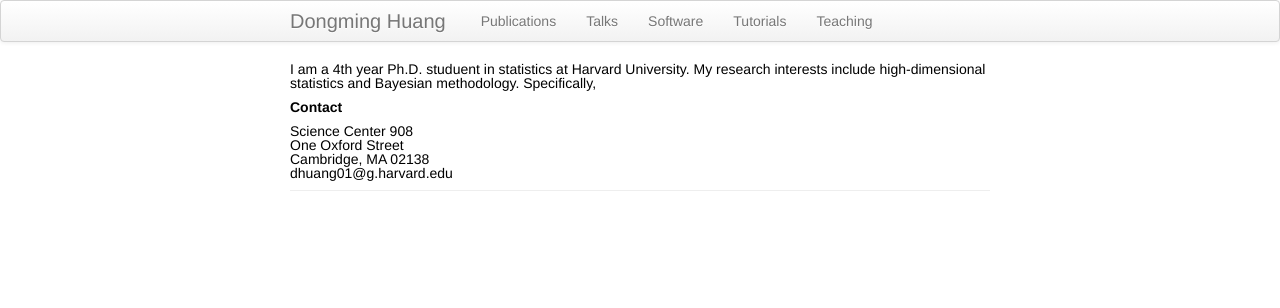
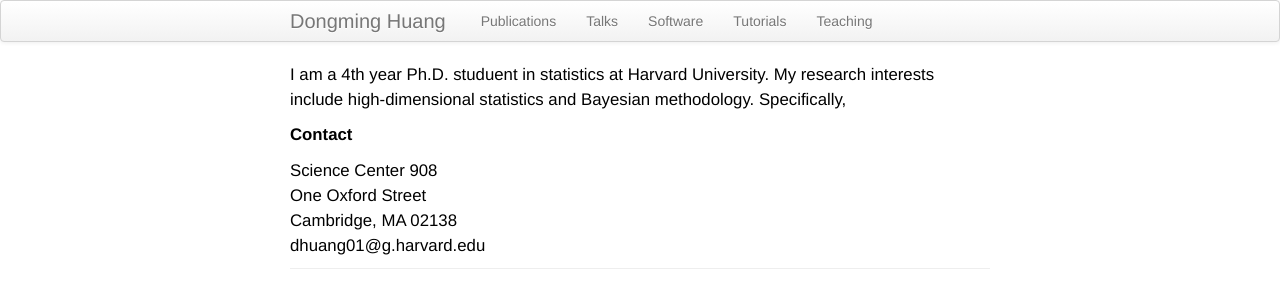
Before and after one commit to stathuang/dmhuang.github.io, a Jekyll site: the page built from index.md, in a window 1280 px wide. Shown: the top 308 px of the page. Built offline with Jekyll 4.4.1, drawn with Linux system fonts in a browser that asks for light colours.

Commit message:
Update style.css

```diff
--- a/assets/themes/twitter/css/style.css
+++ b/assets/themes/twitter/css/style.css
@@ -6,6 +6,7 @@
 .container-narrow > hr {
   margin: 10px 0; }
 
+/* where to put the UI */
 /* .navbar .nav {
   float: right; }
  */
@@ -66,8 +67,8 @@
   color: #FFF; }
 
 p {
-    font-size: 1em;
-    line-height: 1em;
+    font-size: 1.2em;
+    line-height: 1.5em;
     color: #000;
     font-family: 'Helvetica', 'Arial', 'Sans-Serif';
 }
```
